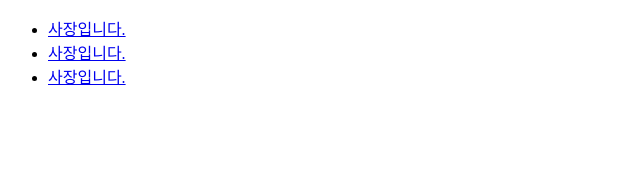
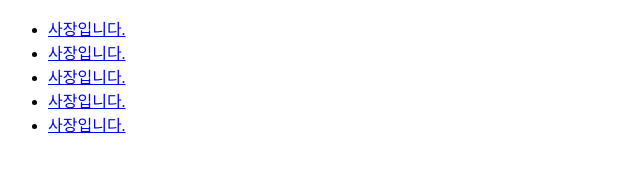
Before and after one commit to YENAZIGMINA/cap, a plain HTML site: page index.html in a window 1280 px wide. Shown: the whole page, without its empty margins (0-640 px from the left). Drawn offline with Linux system fonts and the light colour scheme.

Commit message:
tnwjdwjd

```diff
--- a/index.html
+++ b/index.html
@@ -12,6 +12,8 @@
             <li><a href="#">사장입니다.</a></li>
             <li><a href="#">사장입니다.</a></li>
             <li><a href="#">사장입니다.</a></li>
+            <li><a href="#">사장입니다.</a></li>
+            <li><a href="#">사장입니다.</a></li>
         </ul>
     </div>
 </body>
```
